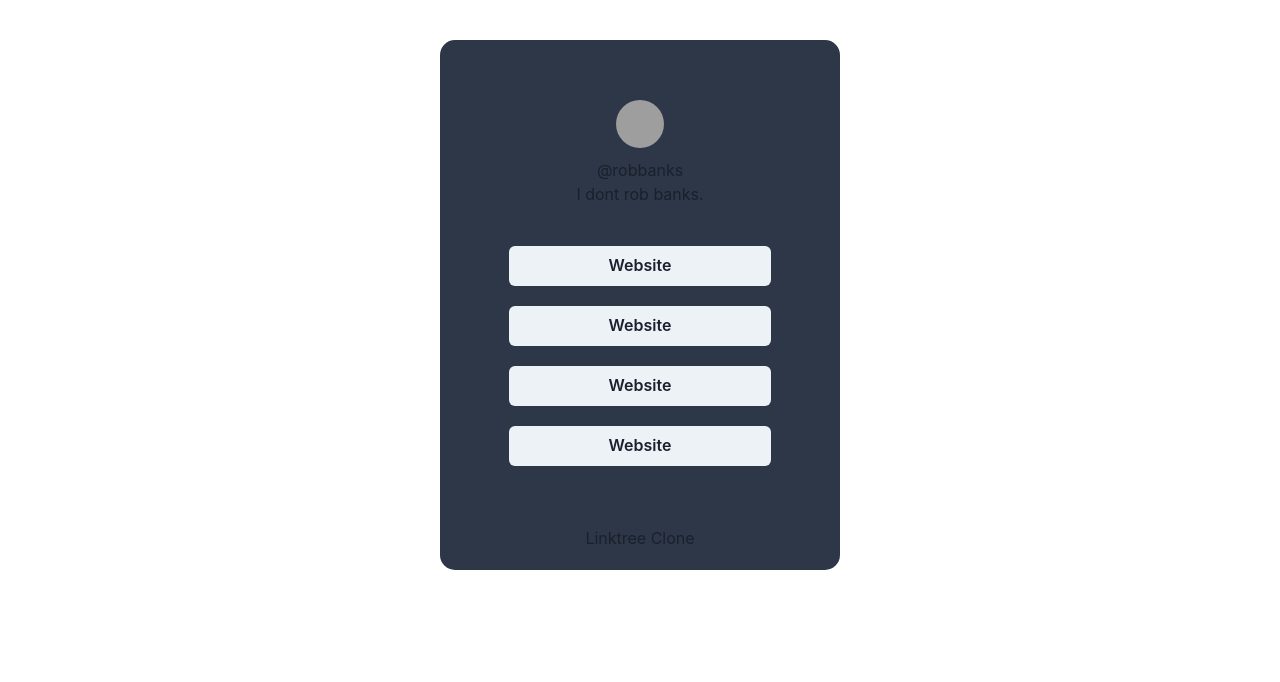
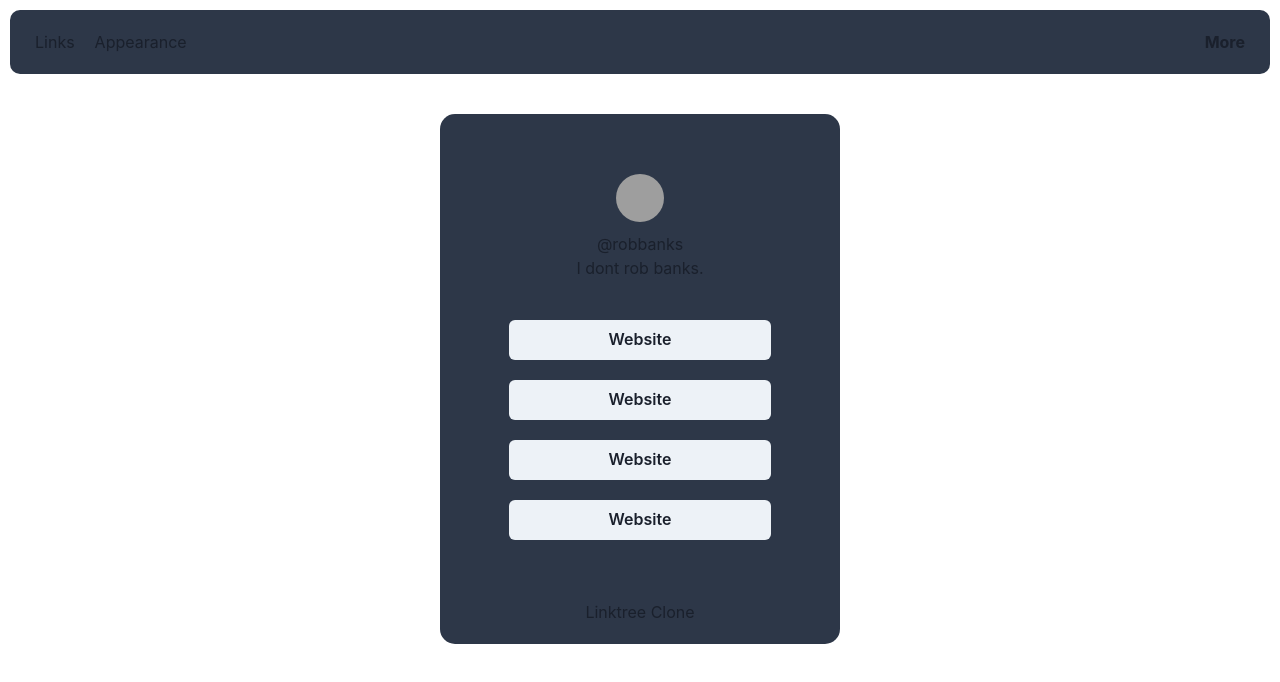
Before and after one commit to alekseycode/linktree-app, a React (Vite) app: page / in a window 1280 px wide. Shown: the top 682 px of the page. Built offline with nearby package versions, Linux system fonts and the light colour scheme; grey boxes are pictures that could not be loaded.

Commit message:
make nav bar

```diff
--- /dev/null
+++ b/src/Appearance.jsx
@@ -0,0 +1,5 @@
+const Appearance = () => {
+  return <div>Appearance</div>;
+};
+
+export default Appearance;
--- /dev/null
+++ b/src/Links.jsx
@@ -0,0 +1,5 @@
+const Links = () => {
+  return <div>Links</div>;
+};
+
+export default Links;
--- /dev/null
+++ b/src/Nav.jsx
@@ -0,0 +1,31 @@
+import { Box, Flex } from "@chakra-ui/react";
+import { NavLink } from "react-router-dom";
+import "./stylesheets/nav.css";
+
+const Nav = () => {
+  return (
+    <Flex
+      justifyContent="space-between"
+      mt="10px"
+      bg="gray.700"
+      borderRadius="10px"
+      mx="10px"
+      pt="20px"
+      pb="20px"
+    >
+      <Box className="right-links" display="flex" ml="20px">
+        <Box pr="10px" className="hover">
+          <NavLink to="links">Links</NavLink>
+        </Box>
+        <Box className="hover">
+          <NavLink to="appearance">Appearance</NavLink>
+        </Box>
+      </Box>
+      <Box className="left-links hover" mr="20px">
+        <NavLink>More</NavLink>
+      </Box>
+    </Flex>
+  );
+};
+
+export default Nav;
--- a/src/RootLayout.jsx
+++ b/src/RootLayout.jsx
@@ -1,9 +1,13 @@
 import { Box } from "@chakra-ui/react";
 import { Outlet } from "react-router-dom";
+import Nav from "./Nav";
 
 const RootLayout = () => {
   return (
     <Box>
+      <Box>
+        <Nav />
+      </Box>
       <Outlet />
     </Box>
   );
--- /dev/null
+++ b/src/stylesheets/nav.css
@@ -0,0 +1,16 @@
+.active {
+  font-weight: bolder;
+}
+
+a {
+  border-radius: 5px;
+  padding: 5px;
+}
+
+.hover:hover {
+  color: darkblue;
+}
+
+.hover {
+  transition: 0.3s;
+}
```
Also changed, not shown: src/main.jsx (+10 -0 lines).
